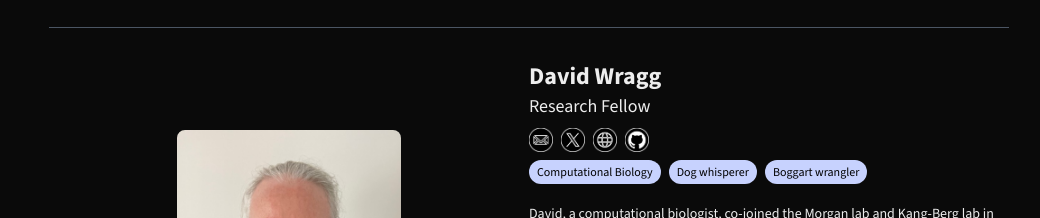
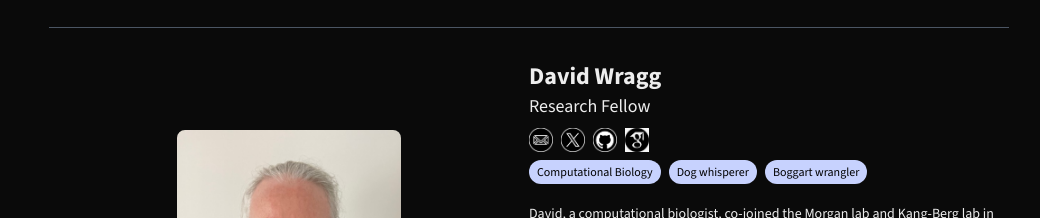
Before and after one commit to MorganResearchLab/morganresearchlab.github.io, a Next.js app: page /people in a window 1280 px wide. Shown: the part 1460-1678 px from the top of the page, without its empty margins (111-1151 px from the left). Built offline with nearby package versions, Linux system fonts and the light colour scheme.

Commit message:
Added Google Scholar icon

```diff
--- a/app/people/page.tsx
+++ b/app/people/page.tsx
@@ -12,6 +12,7 @@ interface Member {
     twitter: string | null;
     website: string | null;
     github: string | null;
+    scholar: string | null;
     image: string;
     bio: string[];
     tag: string[];
@@ -110,6 +111,15 @@ export default function People() {
                                             />
                                         </Link>
                                     )}
+                                    {member.scholar && (
+                                        <Link href={member.scholar}>
+                                            <img
+                                                src="/img/social/scholar.png"
+                                                alt="Goolge Scholar"
+                                                className="w-6 h-6 mr-2"
+                                            />
+                                        </Link>
+                                    )}
                                 </div>
                                 {member.tag && member.tag.length > 0 && (
 
--- a/components/MemberHomepage.tsx
+++ b/components/MemberHomepage.tsx
@@ -12,6 +12,7 @@ interface Member {
     twitter: string | null;
     website: string | null;
     github: string | null;
+    scholar: string | null;
     image: string;
     bio: string[];
     tag: string[];
--- a/public/data/member.json
+++ b/public/data/member.json
@@ -66,7 +66,7 @@
         "email": "david.wragg@abdn.ac.uk",
         "github": "gibberwocky",
         "twitter": "SpookyDo0",
-        "website": "https://scholar.google.com/citations?user=qE8iQusAAAAJ&hl=en",
+        "scholar": "https://scholar.google.com/citations?user=qE8iQusAAAAJ&hl=en",
         "image": "david_wragg.png",
         "bio": [
             "David, a computational biologist, co-joined the Morgan lab and Kang-Berg lab in Ocobter 2024. He has extensive experience in genomics across a range of species, having worked at the University of Nottingham, INRAe Toulouse, and the Roslin Institute. He is applying single-cell omics to brain organoids to study neurological disorders.",
```
Also changed, not shown: public/img/social/scholar.png (added).
